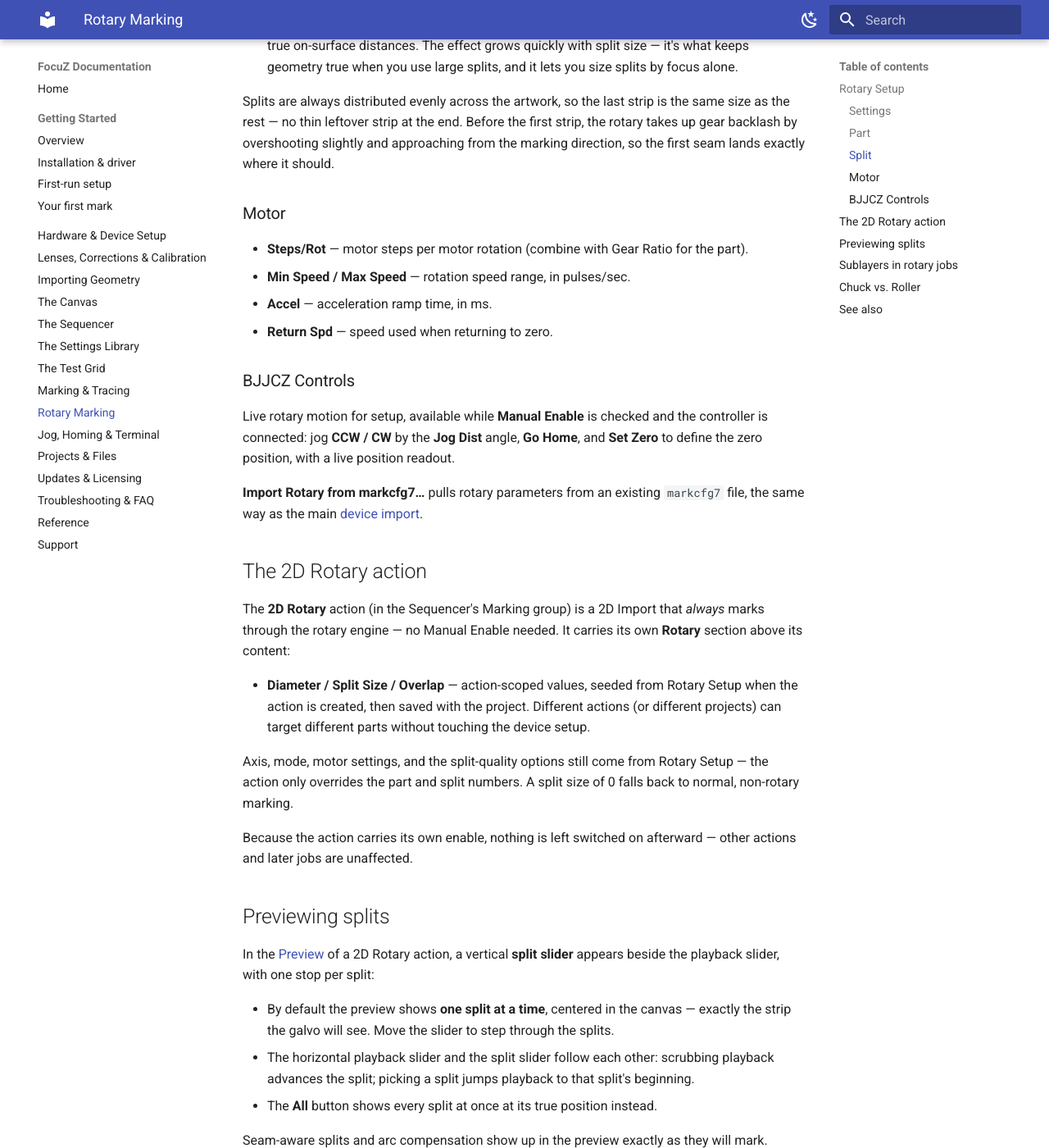
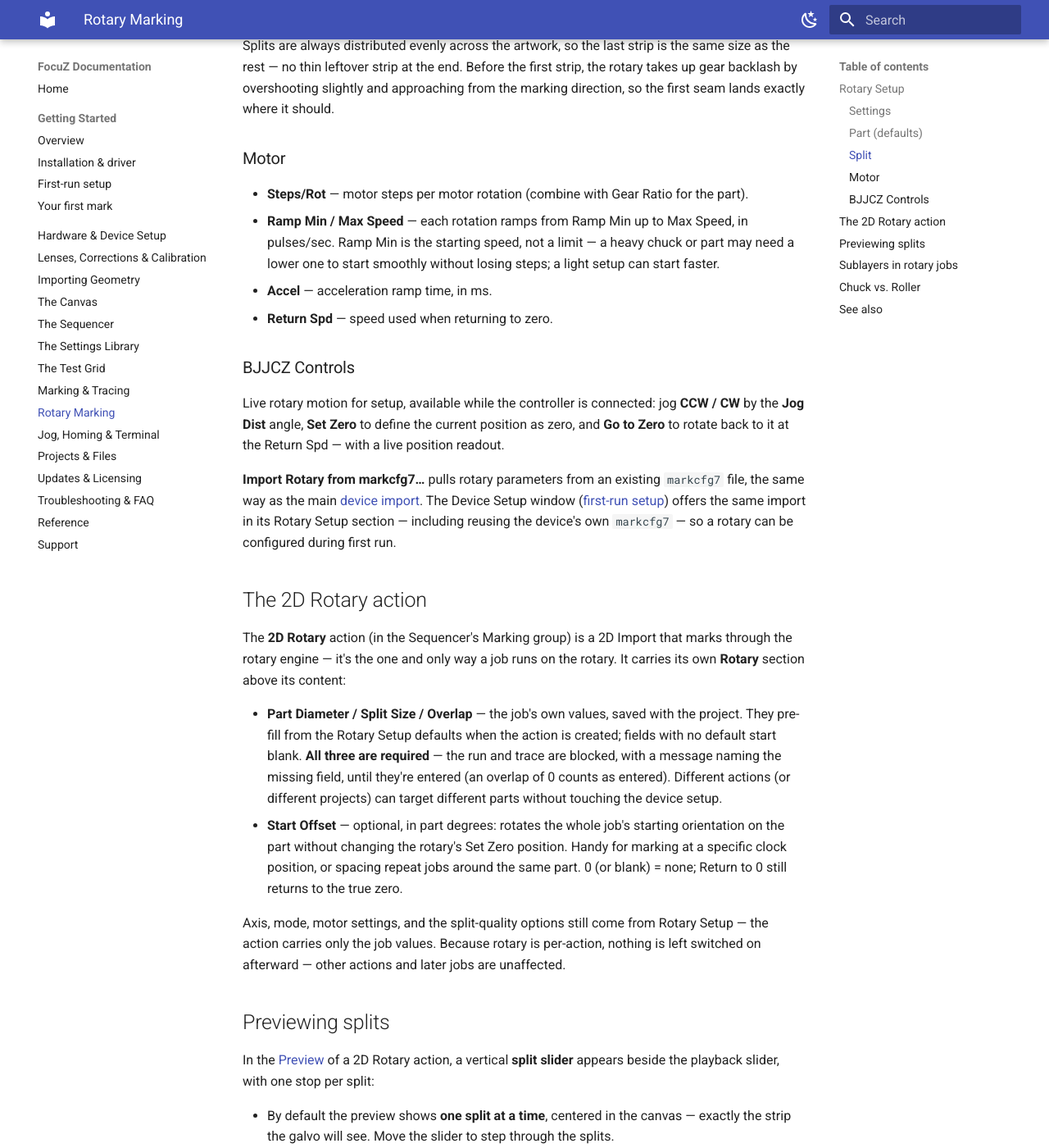
Before and after one commit to Lokahi-Shop/focuz-docs, an MkDocs documentation site: the page built from docs/rotary.md, in a window 1280 px wide and 1400 px high, scrolled down 1934 px. Shown: the whole window at 82% size. Built offline with MkDocs 1.6.1 and Material for MkDocs 9.7.7, drawn with Linux system fonts in a browser that asks for light colours; some of the changed text lies outside the part shown.

Commit message:
Device Setup wizard: Rotary Setup import section (#11)
* Device Setup wizard: optional Rotary Setup import section

Co-Authored-By: Claude Fable 5 <noreply@anthropic.com>

* Rotary redesign: per-action rotary, blank-able defaults, Start Offset

Manual Enable removed (rotary runs only via the 2D Rotary action); Rotary
Setup part/split values documented as blank-able defaults; action gains
required Part Diameter/Split Size/Overlap with a run block when missing,
plus an optional Start Offset in part degrees; Min Speed documented as
the rotation ramp start; wizard gains a Defaults button.

Co-Authored-By: Claude Fable 5 <noreply@anthropic.com>

* Rename Min Speed to Ramp Min (start-of-ramp, not a limit)

Co-Authored-By: Claude Fable 5 <noreply@anthropic.com>

* Rotary Setup: Go Home renamed Go to Zero (returns at Return Spd)

Co-Authored-By: Claude Fable 5 <noreply@anthropic.com>

* Rotary import: gear ratio stays user-set (not read from markcfg7)

Co-Authored-By: Claude Fable 5 <noreply@anthropic.com>

---------

Co-authored-by: Lokahi-Shop <djbfunk@gmail.com>
Co-authored-by: Claude Fable 5 <noreply@anthropic.com>

```diff
--- a/docs/rotary.md
+++ b/docs/rotary.md
@@ -5,8 +5,10 @@ passes. The galvo can only mark a flat window at a time, so FocuZ wraps your art
 part in **splits**: it marks one strip, rotates the part, marks the next strip, and so on until
 the whole design is on the surface.
 
-Everything lives under **Device ▸ Rotary Setup**, plus a dedicated
-[**2D Rotary** action](#the-2d-rotary-action) in the Sequencer.
+Rotary marking always runs through the [**2D Rotary** action](#the-2d-rotary-action) in the
+Sequencer — the action carries the job's part and split values, so nothing has to be switched
+on or off app-wide. The rotary hardware itself (motor, mode, axis) is configured once under
+**Device ▸ Rotary Setup**.
 
 ![TODO screenshot: the Rotary Setup dialog](assets/rotary-setup.png){ .screenshot }
 
@@ -14,10 +16,6 @@ Everything lives under **Device ▸ Rotary Setup**, plus a dedicated
 
 ### Settings
 
-- **Manual Enable** — routes marking through the rotary engine. While checked, *all* marking
-  actions run as rotary splits (except 3D Slice, Z Focus Test, and Test Grid, which keep their
-  own motion). Leave it unchecked if you drive rotary jobs with the
-  [2D Rotary action](#the-2d-rotary-action) instead — that action doesn't need it.
 - **Invert Direction** — flip the rotation direction for both jogging and marking.
 - **Return to 0** — rotate back to the zero position when the job finishes (on by default).
   If a run is interrupted — cancelled or stopped for any reason — FocuZ always returns the
@@ -29,22 +27,26 @@ Everything lives under **Device ▸ Rotary Setup**, plus a dedicated
 - **Gear Ratio** — the drive ratio between motor and part, as *n* : 1. At 1 : 1 the motor's
   Steps/Rot is the part's steps per rotation; a 2 : 1 reduction means the motor turns twice
   per part rotation.
-
-### Part
-
-- **Diameter** — the diameter of the surface being marked, in mm. This sets how far the part
-  surface moves per rotation step, so measure it accurately.
 - **Roller Ø** — in Roller mode, the drive rollers' diameter. Surface travel follows the
   roller, so both diameters matter: the part diameter for wrapping the artwork, the roller
   diameter for the motion math.
 
+### Part (defaults)
+
+- **Diameter** — a *default* part diameter for new 2D Rotary actions. Leave it blank if every
+  job is a different part — each action carries its own diameter either way.
+
 ### Split
 
-- **Size** — the width of each marked strip, in mm of part surface. Smaller splits stay closer
-  to the laser's focus and the field's sweet spot; larger splits mean fewer seams and faster
-  jobs. Keep the strip shallow enough that its edges are still within your focus tolerance.
-- **Overlap** — how much neighboring strips overlap, in mm. A little overlap can hide seam
-  lines in fills.
+- **Size (default)** — a *default* strip width for new 2D Rotary actions, in mm of part
+  surface. Smaller splits stay closer to the laser's focus and the field's sweet spot; larger
+  splits mean fewer seams and faster jobs. Keep the strip shallow enough that its edges are
+  still within your focus tolerance.
+- **Overlap (default)** — a *default* overlap between neighboring strips, in mm. A little
+  overlap can hide seam lines in fills.
+
+The three defaults only pre-fill a new 2D Rotary action's fields; a blank default leaves the
+action's field blank until you enter it there.
 - **Overlap fills only (outlines marked once)** — with an overlap set, fills keep the overlap
   but outlines are trimmed to the exact seam, so outline strokes are never double-marked. Use
   this when overlap helps your fills but doubles up your outlines.
@@ -65,35 +67,44 @@ lands exactly where it should.
 ### Motor
 
 - **Steps/Rot** — motor steps per motor rotation (combine with Gear Ratio for the part).
-- **Min Speed / Max Speed** — rotation speed range, in pulses/sec.
+- **Ramp Min / Max Speed** — each rotation ramps from Ramp Min up to Max Speed, in
+  pulses/sec. Ramp Min is the starting speed, not a limit — a heavy chuck or part may need a
+  lower one to start smoothly without losing steps; a light setup can start faster.
 - **Accel** — acceleration ramp time, in ms.
 - **Return Spd** — speed used when returning to zero.
 
 ### BJJCZ Controls
 
-Live rotary motion for setup, available while **Manual Enable** is checked and the controller is
-connected: jog **CCW / CW** by the **Jog Dist** angle, **Go Home**, and **Set Zero** to define
-the zero position, with a live position readout.
+Live rotary motion for setup, available while the controller is connected: jog **CCW / CW** by
+the **Jog Dist** angle, **Set Zero** to define the current position as zero, and **Go to Zero**
+to rotate back to it at the Return Spd — with a live position readout.
 
 **Import Rotary from markcfg7…** pulls rotary parameters from an existing `markcfg7` file, the
-same way as the main [device import](hardware-setup.md).
+same way as the main [device import](hardware-setup.md). The Device Setup window
+([first-run setup](getting-started/first-run.md)) offers the same import in its Rotary Setup
+section — including reusing the device's own `markcfg7` — so a rotary can be configured during
+first run.
 
 ## The 2D Rotary action
 
-The **2D Rotary** action (in the Sequencer's Marking group) is a 2D Import that *always* marks
-through the rotary engine — no Manual Enable needed. It carries its own **Rotary** section above
-its content:
+The **2D Rotary** action (in the Sequencer's Marking group) is a 2D Import that marks through
+the rotary engine — it's the one and only way a job runs on the rotary. It carries its own
+**Rotary** section above its content:
 
-- **Diameter / Split Size / Overlap** — action-scoped values, seeded from Rotary Setup when the
-  action is created, then saved with the project. Different actions (or different projects) can
-  target different parts without touching the device setup.
+- **Part Diameter / Split Size / Overlap** — the job's own values, saved with the project.
+  They pre-fill from the Rotary Setup defaults when the action is created; fields with no
+  default start blank. **All three are required** — the run and trace are blocked, with a
+  message naming the missing field, until they're entered (an overlap of 0 counts as entered).
+  Different actions (or different projects) can target different parts without touching the
+  device setup.
+- **Start Offset** — optional, in part degrees: rotates the whole job's starting orientation
+  on the part without changing the rotary's Set Zero position. Handy for marking at a specific
+  clock position, or spacing repeat jobs around the same part. 0 (or blank) = none; Return to
+  0 still returns to the true zero.
 
 Axis, mode, motor settings, and the split-quality options still come from Rotary Setup — the
-action only overrides the part and split numbers. A split size of 0 falls back to normal,
-non-rotary marking.
-
-Because the action carries its own enable, nothing is left switched on afterward — other
-actions and later jobs are unaffected.
+action carries only the job values. Because rotary is per-action, nothing is left switched on
+afterward — other actions and later jobs are unaffected.
 
 ## Previewing splits
 
```
Also changed, not shown: docs/getting-started/first-run.md (+22 -3 lines).
